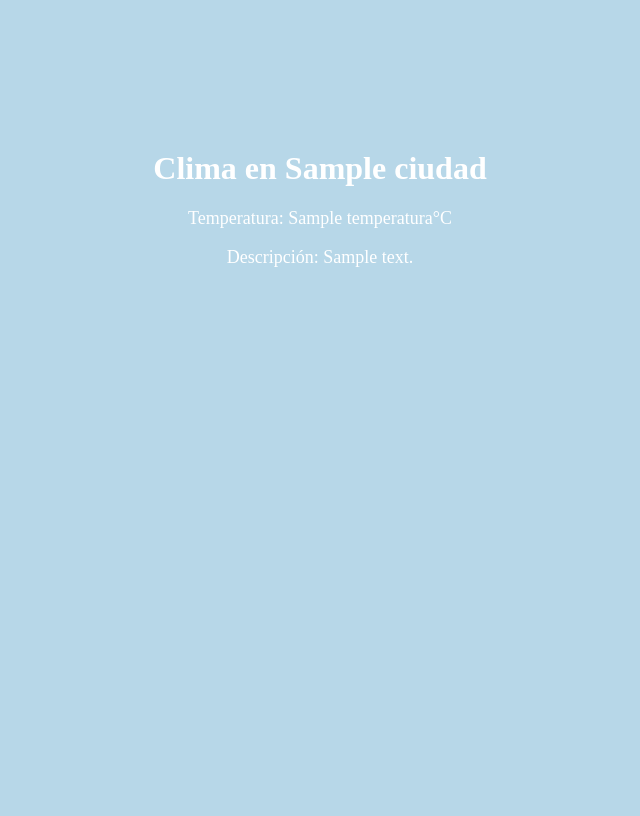
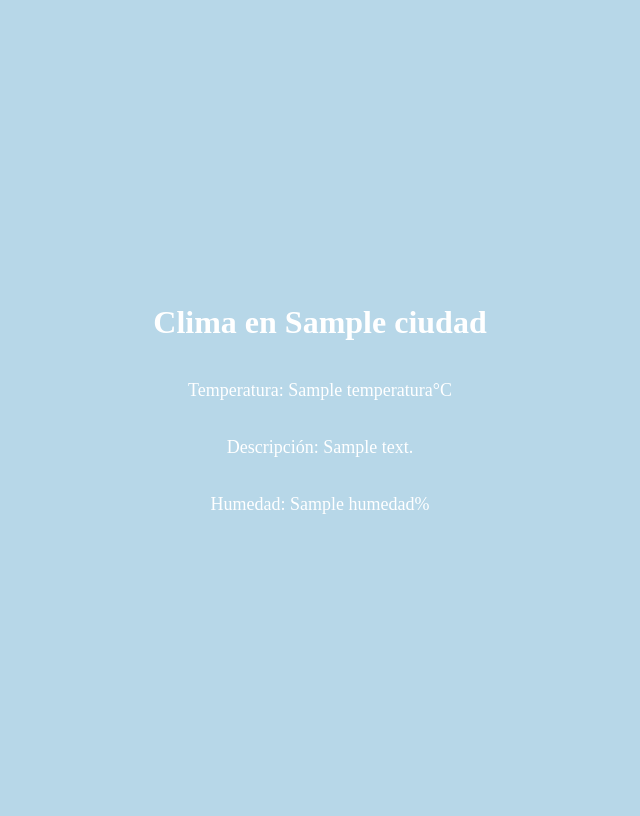
Before and after one commit to Jose8818/api, a Flask app: template templates/clima.html in a window 1280 px wide. Shown: the whole page, without its empty margins (320-960 px from the left). Before the commit the page ends 267 px from the top, so only its background shows below. Run offline with Flask 3, Linux system fonts and the light colour scheme; the template is opened without the code that fills it: most values are stand-ins (such as "Sample title", 1, 10 or a date in 2020).

Commit message:
Se agrego humedad

```diff
--- a/app.py
+++ b/app.py
@@ -2,11 +2,11 @@ import requests
 from flask import Flask, render_template, request
 import geocoder
 from googletrans import Translator
+import random
 
 app = Flask(__name__)
 
 API_KEY = "f19785cdf4aa95bad40e82b101657628"
-
 
 def obtener_clima(latitud, longitud):
     url = f"http://api.openweathermap.org/data/2.5/weather?lat={latitud}&lon={longitud}&appid={API_KEY}&units=metric"
@@ -14,18 +14,19 @@ def obtener_clima(latitud, longitud):
     datos_clima = response.json()
 
     if response.status_code == 200:
-        temperatura = datos_clima["main"]["temp"]
-        descripcion = datos_clima["weather"][0]["description"]
-        return temperatura, descripcion
+        clima = {
+            "temperatura": datos_clima["main"]["temp"],
+            "descripcion": datos_clima["weather"][0]["description"],
+            "humedad": datos_clima["main"]["humidity"],
+        }
+        return clima
     else:
         return None
-
 
 def traducir_texto(texto, destino):
     translator = Translator()
     translation = translator.translate(texto, dest=destino)
     return translation.text
-
 
 @app.route('/', methods=['GET', 'POST'])
 def index():
@@ -39,17 +40,19 @@ def index():
 
         clima = obtener_clima(latitud, longitud)
         if clima is not None:
-            temperatura, descripcion = clima
+            clima_traducido = {}
+            for clave, valor in clima.items():
+                if isinstance(valor, str):
+                    clima_traducido[clave] = traducir_texto(valor, idioma_destino)
+                else:
+                    clima_traducido[clave] = valor
 
-            descripcion_traducida = traducir_texto(descripcion, idioma_destino)
-
-            return render_template('clima.html', ciudad=ciudad, temperatura=temperatura, descripcion=descripcion_traducida)
+            return render_template('clima.html', ciudad=ciudad, **clima_traducido)
         else:
             error = "No se pudo obtener el clima para la ubicación especificada."
             return render_template('error.html', error=error)
 
     return render_template('index.html')
 
-
 if __name__ == '__main__':
     app.run(debug=True)
--- a/templates/clima.html
+++ b/templates/clima.html
@@ -5,18 +5,28 @@
     <style>
         body {
             background-color: #B7D7E8;
+            display: flex;
+            flex-direction: column;
+            align-items: center;
+            justify-content: center;
+            height: 100vh;
         }
 
         h1 {
-            text-align: center;
             color: #FFFFFF;
-            margin-top: 150px;
+            font-size: 32px;
         }
 
         p {
-            text-align: center;
             color: #FFFFFF;
             font-size: 18px;
+        }
+
+        .rectangulo {
+            width: 100px;
+            height: 50px;
+            background-color: #FFFFFF;
+            position: absolute;
         }
     </style>
 </head>
@@ -24,5 +34,7 @@
     <h1>Clima en {{ ciudad }}</h1>
     <p>Temperatura: {{ temperatura }}°C</p>
     <p>Descripción: {{ descripcion }}</p>
+    <p>Humedad: {{ humedad }}%</p>
+
 </body>
 </html>
```
Also changed, not shown: kk/api mayb v0.py (renamed from api mayb v0.py), kk/api mayb v1.py (renamed from api mayb v1.py), kk/api mayb v2.py (renamed from api mayb v2.py).
